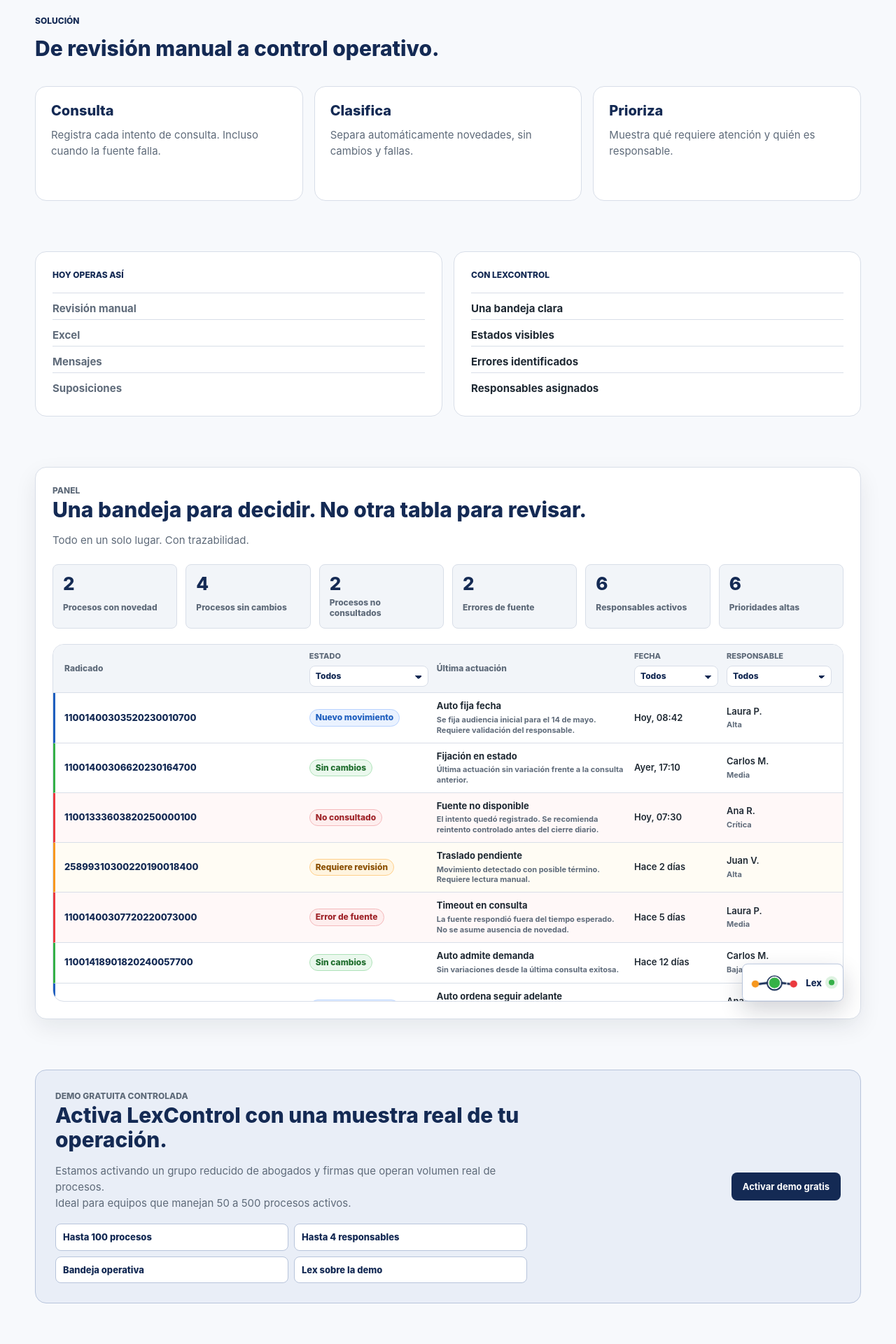
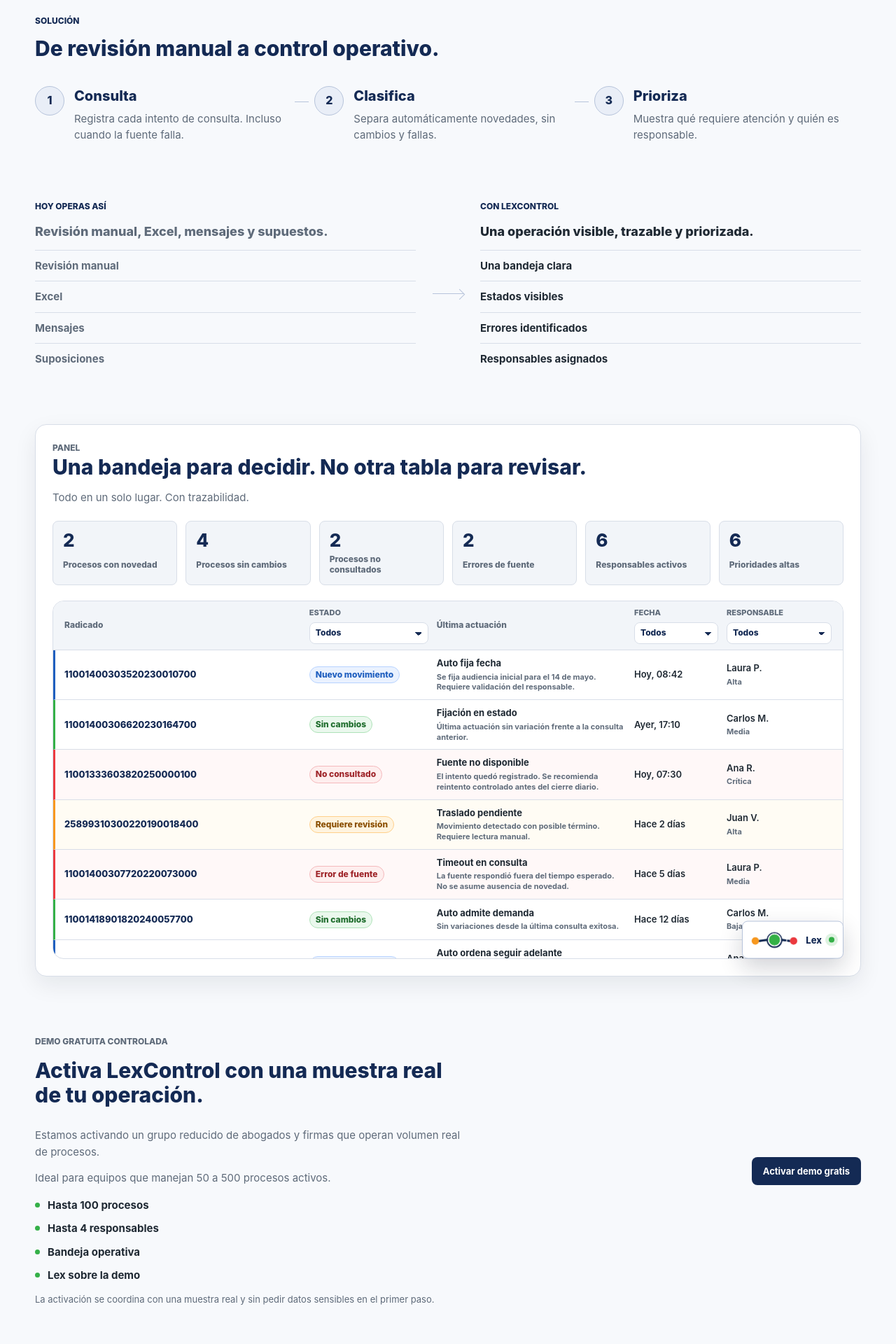
Before and after one commit to villalbajuan-maker/legal-tech, a React (Vite) app in the folder apps/web/: page / in a window 1280 px wide. Shown: the part 1820-3740 px from the top of the page at 70% size. Built offline with nearby package versions, Linux system fonts and the light colour scheme.

Commit message:
Reduce card-heavy landing sections

```diff
--- a/apps/web/src/main.tsx
+++ b/apps/web/src/main.tsx
@@ -961,31 +961,43 @@
           <p className="eyebrow">Solución</p>
           <h2>De revisión manual a control operativo.</h2>
         </div>
-        <div className="solutionGrid">
-          {solutionBlocks.map((item) => (
-            <article className="solutionCard" key={item.title} data-reveal>
-              <h3>{item.title}</h3>
-              <p>{item.text}</p>
+        <div className="solutionFlow" aria-label="Flujo operativo de LexControl">
+          {solutionBlocks.map((item, index) => (
+            <article className="solutionStep" key={item.title} data-reveal>
+              <span>{index + 1}</span>
+              <div>
+                <h3>{item.title}</h3>
+                <p>{item.text}</p>
+              </div>
             </article>
           ))}
         </div>
       </section>
 
       <section className="modelShift" data-reveal>
-        <article>
+        <div className="shiftColumn">
           <span>Hoy operas así</span>
-          <p>Revisión manual</p>
-          <p>Excel</p>
-          <p>Mensajes</p>
-          <p>Suposiciones</p>
-        </article>
-        <article>
+          <strong>Revisión manual, Excel, mensajes y supuestos.</strong>
+          <ul>
+            <li>Revisión manual</li>
+            <li>Excel</li>
+            <li>Mensajes</li>
+            <li>Suposiciones</li>
+          </ul>
+        </div>
+        <div className="shiftDivider" aria-hidden="true">
+          <i />
+        </div>
+        <div className="shiftColumn">
           <span>Con LexControl</span>
-          <p>Una bandeja clara</p>
-          <p>Estados visibles</p>
-          <p>Errores identificados</p>
-          <p>Responsables asignados</p>
-        </article>
+          <strong>Una operación visible, trazable y priorizada.</strong>
+          <ul>
+            <li>Una bandeja clara</li>
+            <li>Estados visibles</li>
+            <li>Errores identificados</li>
+            <li>Responsables asignados</li>
+          </ul>
+        </div>
       </section>
 
       <section className="controlSurface" id="control" aria-label="Panel de control LexControl" data-reveal>
@@ -1311,17 +1323,18 @@
       </section>
 
       <section className="beta" id="demo" data-reveal>
-        <div>
+        <div className="betaContent">
           <p className="eyebrow">Demo gratuita controlada</p>
           <h2>Activa LexControl con una muestra real de tu operación.</h2>
           <p>Estamos activando un grupo reducido de abogados y firmas que operan volumen real de procesos.</p>
           <p>Ideal para equipos que manejan 50 a 500 procesos activos.</p>
-          <div className="demoList">
-            <span>Hasta 100 procesos</span>
-            <span>Hasta 4 responsables</span>
-            <span>Bandeja operativa</span>
-            <span>Lex sobre la demo</span>
-          </div>
+          <ul className="demoChecklist">
+            <li>Hasta 100 procesos</li>
+            <li>Hasta 4 responsables</li>
+            <li>Bandeja operativa</li>
+            <li>Lex sobre la demo</li>
+          </ul>
+          <small>La activación se coordina con una muestra real y sin pedir datos sensibles en el primer paso.</small>
         </div>
         <button className="button primary" type="button" onClick={() => setActivationOpen(true)}>
           Activar demo gratis
--- a/apps/web/src/styles.css
+++ b/apps/web/src/styles.css
@@ -496,8 +496,6 @@
 .problemList,
 .problemTruth,
 .diagnosticEntry,
-.solutionCard,
-.modelShift article,
 .closingSection {
   border: 1px solid var(--border);
   border-radius: 16px;
@@ -552,8 +550,6 @@
 }
 
 .diagnosticEntry:hover,
-.solutionCard:hover,
-.modelShift article:hover,
 .closingSection:hover {
   border-color: var(--brand-border);
   box-shadow: 0 12px 28px rgb(15 23 42 / 0.07);
@@ -569,55 +565,135 @@
   gap: 22px;
 }
 
-.solutionGrid,
 .modelShift,
 .stateGrid {
   display: grid;
   gap: 16px;
 }
 
-.solutionGrid {
+.solutionFlow {
+  display: grid;
   grid-template-columns: repeat(3, minmax(0, 1fr));
-}
-
-.solutionCard {
-  min-height: 164px;
-  padding: 22px;
-}
-
-.solutionCard h3 {
-  margin-bottom: 10px;
+  gap: 18px;
+  align-items: start;
+}
+
+.solutionStep {
+  position: relative;
+  display: grid;
+  grid-template-columns: auto 1fr;
+  gap: 14px;
+  align-items: start;
+}
+
+.solutionStep:not(:last-child)::after {
+  position: absolute;
+  top: 22px;
+  left: calc(100% - 10px);
+  width: 20px;
+  height: 1px;
+  content: "";
+  background: var(--brand-border);
+}
+
+.solutionStep span {
+  display: inline-grid;
+  place-items: center;
+  width: 42px;
+  height: 42px;
+  border: 1px solid var(--brand-border);
+  border-radius: 999px;
+  background: var(--brand-soft);
+  color: var(--brand);
+  font-size: 16px;
+  font-weight: 820;
+}
+
+.solutionStep h3 {
+  margin: 2px 0 8px;
   color: var(--brand);
   font-size: 20px;
 }
 
+.solutionStep p {
+  margin: 0;
+  color: var(--muted);
+  line-height: var(--line-body);
+}
+
 .modelShift {
-  grid-template-columns: repeat(2, minmax(0, 1fr));
-}
-
-.modelShift article {
-  padding: 24px;
-}
-
-.modelShift span {
+  grid-template-columns: minmax(0, 1fr) auto minmax(0, 1fr);
+  gap: 24px;
+  align-items: start;
+  padding: 10px 0;
+}
+
+.shiftColumn {
+  display: grid;
+  gap: 14px;
+}
+
+.shiftColumn span {
   display: block;
-  margin-bottom: 16px;
   color: var(--brand);
   font-size: var(--font-micro);
   font-weight: 820;
   text-transform: uppercase;
 }
 
-.modelShift p {
-  min-height: 38px;
+.shiftColumn strong {
+  color: var(--text);
+  font-size: 18px;
+  font-weight: 760;
+  line-height: 1.35;
+}
+
+.shiftColumn ul {
+  display: grid;
+  gap: 10px;
+  margin: 0;
+  padding: 0;
+  list-style: none;
+}
+
+.shiftColumn li {
   border-top: 1px solid var(--border);
   padding-top: 10px;
   color: var(--text);
-  font-weight: 720;
-}
-
-.modelShift article:first-child p {
-  color: var(--muted);
+  font-size: var(--font-body);
+  font-weight: 700;
+}
+
+.shiftColumn:first-child strong,
+.shiftColumn:first-child li {
+  color: var(--muted);
+}
+
+.shiftDivider {
+  display: grid;
+  place-items: center;
+  min-height: 100%;
+  padding-top: 28px;
+}
+
+.shiftDivider i {
+  position: relative;
+  display: block;
+  width: 44px;
+  height: 1px;
+  background: var(--brand-border);
+}
+
+.shiftDivider i::after {
+  position: absolute;
+  top: -4px;
+  right: 0;
+  width: 10px;
+  height: 10px;
+  border-top: 1px solid var(--brand-border);
+  border-right: 1px solid var(--brand-border);
+  content: "";
+  transform: rotate(45deg);
 }
 
 .controlSurface {
@@ -1836,36 +1912,52 @@
   grid-template-columns: minmax(0, 1fr) minmax(320px, 420px);
   gap: 28px;
   align-items: center;
-  border: 1px solid var(--brand-border);
-  border-radius: 16px;
-  padding: 28px;
-  background: var(--brand-soft);
-}
-
-.demoList {
-  display: grid;
-  grid-template-columns: repeat(2, minmax(0, 1fr));
-  gap: 8px;
-  margin-top: 18px;
-}
-
-.demoList span {
-  min-height: 34px;
-  border: 1px solid var(--brand-border);
-  border-radius: 8px;
-  padding: 8px 10px;
-  background: #ffffff;
-  color: var(--brand);
+  padding: 12px 0 0;
+  background: transparent;
+  border: 0;
+}
+
+.betaContent {
+  display: grid;
+  gap: 14px;
+  max-width: 620px;
+}
+
+.betaContent p {
+  margin: 0;
+}
+
+.demoChecklist {
+  display: grid;
+  gap: 10px;
+  margin: 2px 0 0;
+  padding: 0;
+  list-style: none;
+}
+
+.demoChecklist li {
+  position: relative;
+  padding-left: 18px;
+  color: var(--text);
+  font-size: var(--font-body);
+  font-weight: 700;
+}
+
+.demoChecklist li::before {
+  position: absolute;
+  top: 8px;
+  left: 0;
+  width: 7px;
+  height: 7px;
+  border-radius: 999px;
+  content: "";
+  background: var(--success);
+}
+
+.betaContent small {
+  color: var(--muted);
   font-size: var(--font-small);
-  font-weight: 760;
-  transition:
-    border-color 160ms ease,
-    transform 160ms ease;
-}
-
-.demoList span:hover {
-  border-color: var(--brand);
-  transform: translateY(-1px);
+  line-height: 1.5;
 }
 
 .beta .button {
@@ -2288,12 +2380,22 @@
   .workbench,
   .problemSection,
   .diagnosticEntry,
-  .solutionGrid,
   .modelShift,
   .faqSection,
   .pricingSection,
   .beta {
     grid-template-columns: 1fr;
+  }
+
+  .solutionFlow {
+    grid-template-columns: 1fr;
+  }
+
+  .solutionStep:not(:last-child)::after {
+    top: calc(100% + 8px);
+    left: 20px;
+    width: 1px;
+    height: 18px;
   }
 
   .filterGroup {
@@ -2477,11 +2579,27 @@
   .stateGrid,
   .faqGrid,
   .pricingGrid,
-  .solutionGrid,
   .modelShift,
   .steps,
   .signalGrid {
     grid-template-columns: 1fr;
+  }
+
+  .solutionFlow {
+    grid-template-columns: 1fr;
+  }
+
+  .solutionStep {
+    grid-template-columns: auto 1fr;
+  }
+
+  .modelShift {
+    grid-template-columns: 1fr;
+    gap: 16px;
+  }
+
+  .shiftDivider {
+    display: none;
   }
 
   .transitionSection p,
```
